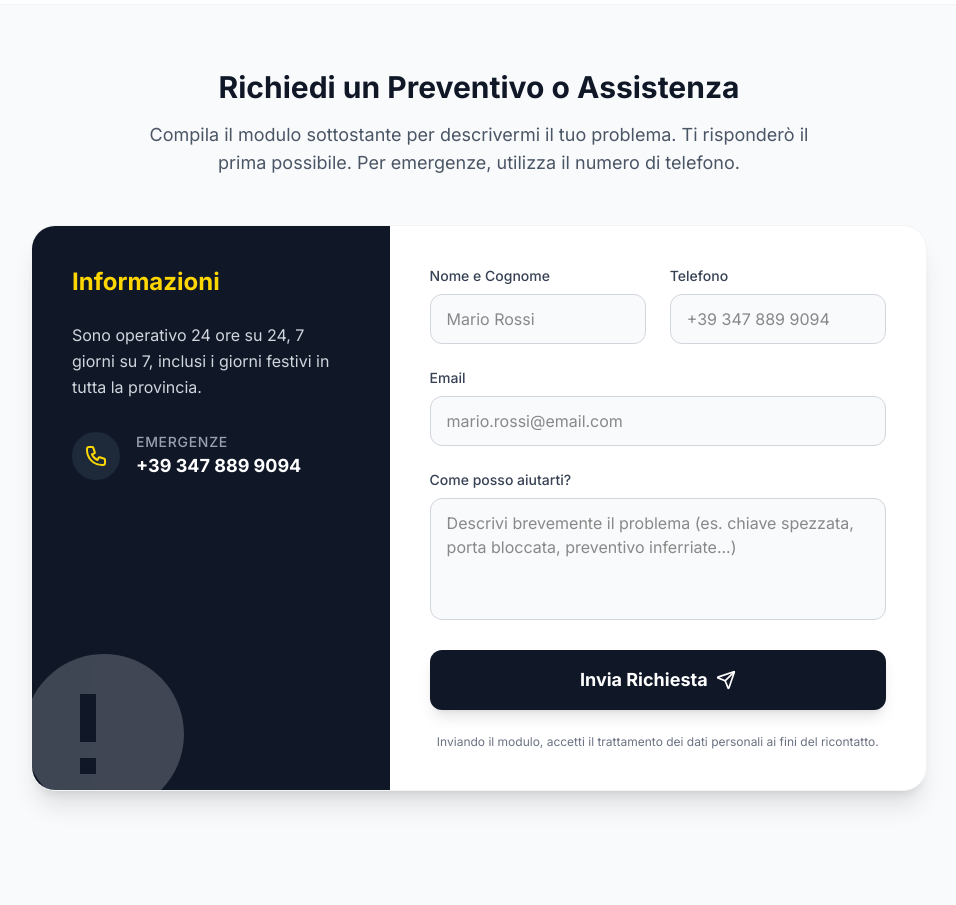
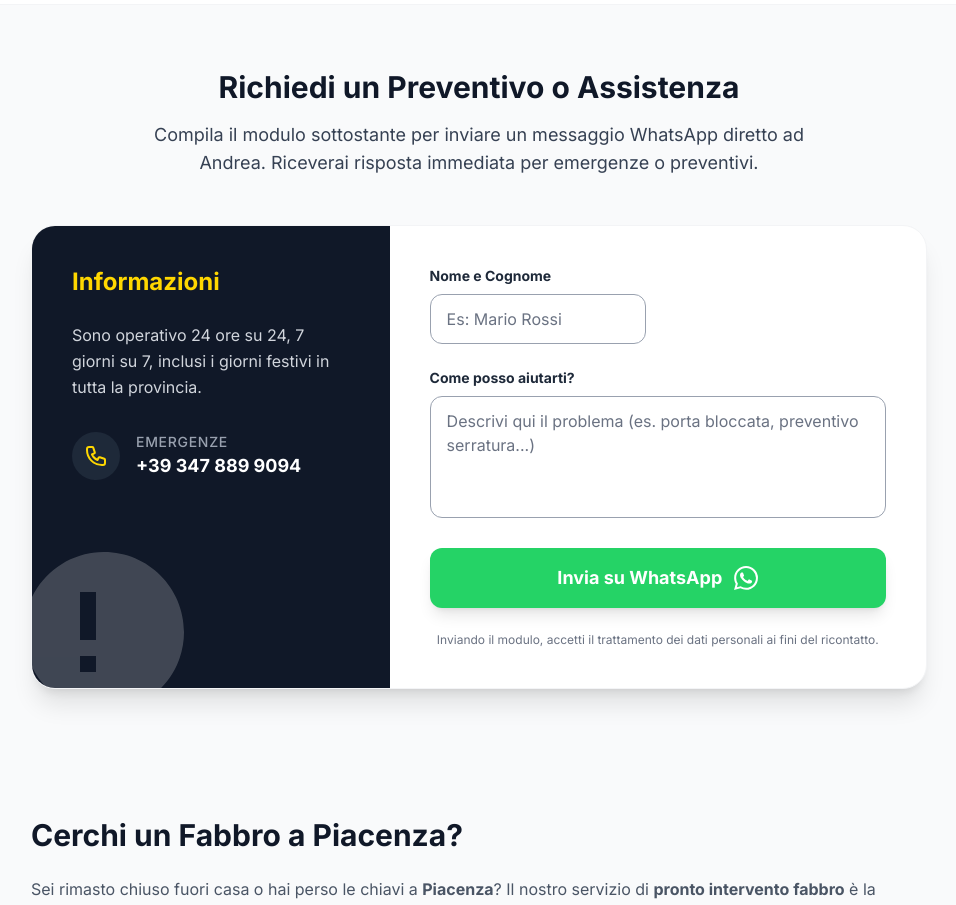
Before and after one commit to alebaia81/fabbro-armelloni, a Next.js app: page / in a window 1280 px wide. Shown: the part 2900-3805 px from the top of the page, without its empty margins (161-1117 px from the left). Built offline with nearby package versions, Linux system fonts and the light colour scheme.

Commit message:
feat: semplificazione form contatti (rimozione telefono) e sincronizzazione WhatsApp per Andrea

```diff
--- a/src/app/layout.tsx
+++ b/src/app/layout.tsx
@@ -43,7 +43,7 @@
 
         {/* Global Desktop & Mobile Sticky WhatsApp Button */}
         <a
-          href="https://wa.me/393478899094?text=Grazie%20per%20averci%20contattato!%20Risponderemo%20a%20breve!"
+          href="https://wa.me/393478899094?text=Ciao%20Andrea!%20Ti%20contatto%20dal%20sito%20web.%20Avrei%20bisogno%20di%20assistenza%20per:%20"
           target="_blank"
           rel="noopener noreferrer"
           className="fixed bottom-24 right-4 md:bottom-6 md:right-6 bg-[#25D366] text-white p-3 rounded-full shadow-2xl hover:bg-[#20b858] hover:scale-110 transition-all duration-300 z-[9999] flex items-center justify-center animate-bounce group"
--- a/src/components/ContactForm.tsx
+++ b/src/components/ContactForm.tsx
@@ -9,30 +9,15 @@
 
   async function handleSubmit(e: React.FormEvent<HTMLFormElement>) {
     e.preventDefault();
-    setStatus("submitting");
     const formData = new FormData(e.currentTarget);
-    const object = Object.fromEntries(formData);
-    const json = JSON.stringify(object);
+    const name = formData.get("name")?.toString() || "";
+    const message = formData.get("message")?.toString() || "";
 
-    try {
-      const response = await fetch("https://api.web3forms.com/submit", {
-        method: "POST",
-        headers: {
-          "Content-Type": "application/json",
-          Accept: "application/json"
-        },
-        body: json
-      });
-      const result = await response.json();
-      if (result.success) {
-        setStatus("success");
-      } else {
-        setStatus("error");
-      }
-    } catch (error) {
-      console.error(error);
-      setStatus("error");
-    }
+    const text = `Ciao Andrea! Sono ${name}. Ti contatto dal sito per: ${message}.`;
+    const whatsappUrl = `https://wa.me/393478899094?text=${encodeURIComponent(text)}`;
+
+    window.open(whatsappUrl, "_blank");
+    setStatus("success");
   }
 
   return (
@@ -40,8 +25,8 @@
       <div className="max-w-4xl mx-auto">
         <div className="text-center mb-12">
           <h2 className="text-3xl font-bold text-gray-900 mb-4">Richiedi un Preventivo o Assistenza</h2>
-          <p className="text-lg text-gray-600 max-w-2xl mx-auto">
-            Compila il modulo sottostante per descrivermi il tuo problema. Ti risponderò il prima possibile. Per emergenze, utilizza il numero di telefono.
+          <p className="text-lg text-gray-700 max-w-2xl mx-auto">
+            Compila il modulo sottostante per inviare un messaggio WhatsApp diretto ad Andrea. Riceverai risposta immediata per emergenze o preventivi.
           </p>
         </div>
 
@@ -86,8 +71,8 @@
                     <CheckCircle2 className="w-10 h-10 text-green-600" />
                   </div>
                   <h3 className="text-2xl font-bold text-gray-900 mb-2">Messaggio Inviato!</h3>
-                  <p className="text-gray-600 max-w-sm">
-                    Grazie per avermi contattato. Ho ricevuto la tua richiesta e ti risponderò il prima possibile.
+                  <p className="text-gray-700 max-w-sm">
+                    Grazie! La tua richiesta è stata preparata. Se non si è aperta automaticamente l'app di WhatsApp, puoi contattarmi direttamente al numero sopra indicato.
                   </p>
                   <button
                     onClick={() => setStatus("idle")}
@@ -98,16 +83,9 @@
                 </div>
               ) : (
                 <form onSubmit={handleSubmit} className="space-y-6">
-                  {/* Web3Forms Access Key */}
-                  <input type="hidden" name="access_key" value={accessKey} />
-                  {/* Soggetto predefinito (opzionale) */}
-                  <input type="hidden" name="subject" value="Nuova richiesta dal sito web Fabbro" />
-                  {/* Honeypot per Spam (opzionale raccomandato da web3forms) */}
-                  <input type="checkbox" name="botcheck" className="hidden" style={{ display: 'none' }} />
-
-                  <div className="grid grid-cols-1 sm:grid-cols-2 gap-6">
+                    <div className="grid grid-cols-1 sm:grid-cols-2 gap-6">
                     <div className="space-y-2">
-                      <label htmlFor="name" className="text-sm font-medium text-gray-700 block">
+                      <label htmlFor="name" className="text-sm font-bold text-gray-800 block">
                         Nome e Cognome
                       </label>
                       <input
@@ -115,41 +93,14 @@
                         name="name"
                         id="name"
                         required
-                        className="w-full px-4 py-3 rounded-xl border border-gray-300 focus:ring-2 focus:ring-green-500 focus:border-green-500 outline-none transition bg-gray-50 focus:bg-white"
-                        placeholder="Mario Rossi"
-                      />
-                    </div>
-                    <div className="space-y-2">
-                      <label htmlFor="phone" className="text-sm font-medium text-gray-700 block">
-                        Telefono
-                      </label>
-                      <input
-                        type="tel"
-                        name="phone"
-                        id="phone"
-                        required
-                        className="w-full px-4 py-3 rounded-xl border border-gray-300 focus:ring-2 focus:ring-green-500 focus:border-green-500 outline-none transition bg-gray-50 focus:bg-white"
-                        placeholder="+39 347 889 9094"
+                        className="w-full px-4 py-3 rounded-xl border border-gray-400 focus:ring-2 focus:ring-green-500 focus:border-green-500 outline-none transition bg-white text-gray-900 placeholder:text-gray-500"
+                        placeholder="Es: Mario Rossi"
                       />
                     </div>
                   </div>
 
                   <div className="space-y-2">
-                    <label htmlFor="email" className="text-sm font-medium text-gray-700 block">
-                      Email
-                    </label>
-                    <input
-                      type="email"
-                      name="email"
-                      id="email"
-                      required
-                      className="w-full px-4 py-3 rounded-xl border border-gray-300 focus:ring-2 focus:ring-green-500 focus:border-green-500 outline-none transition bg-gray-50 focus:bg-white"
-                      placeholder="mario.rossi@email.com"
-                    />
-                  </div>
-
-                  <div className="space-y-2">
-                    <label htmlFor="message" className="text-sm font-medium text-gray-700 block">
+                    <label htmlFor="message" className="text-sm font-bold text-gray-800 block">
                       Come posso aiutarti?
                     </label>
                     <textarea
@@ -157,8 +108,8 @@
                       id="message"
                       rows={4}
                       required
-                      className="w-full px-4 py-3 rounded-xl border border-gray-300 focus:ring-2 focus:ring-green-500 focus:border-green-500 outline-none transition bg-gray-50 focus:bg-white resize-none"
-                      placeholder="Descrivi brevemente il problema (es. chiave spezzata, porta bloccata, preventivo inferriate...)"
+                      className="w-full px-4 py-3 rounded-xl border border-gray-400 focus:ring-2 focus:ring-green-500 focus:border-green-500 outline-none transition bg-white text-gray-900 placeholder:text-gray-500 resize-none"
+                      placeholder="Descrivi qui il problema (es. porta bloccata, preventivo serratura...)"
                     ></textarea>
                   </div>
 
@@ -171,16 +122,12 @@
 
                   <button
                     type="submit"
-                    disabled={status === "submitting"}
-                    className="w-full flex items-center justify-center gap-2 py-4 px-6 rounded-xl bg-gray-900 text-white font-bold text-lg hover:bg-gray-800 focus:ring-4 focus:ring-gray-300 transition-all shadow-lg active:scale-[0.98] disabled:opacity-70 disabled:cursor-not-allowed"
+                    className="w-full flex items-center justify-center gap-3 py-4 px-6 rounded-xl bg-[#25D366] text-white font-bold text-lg hover:bg-[#128C7E] focus:ring-4 focus:ring-green-300 transition-all shadow-lg active:scale-[0.98]"
                   >
-                    {status === "submitting" ? (
-                      "Invio in corso..."
-                    ) : (
-                      <>
-                        Invia Richiesta <Send className="w-5 h-5" />
-                      </>
-                    )}
+                    Invia su WhatsApp
+                    <svg className="w-6 h-6" fill="currentColor" viewBox="0 0 24 24">
+                      <path d="M17.472 14.382c-.297-.149-1.758-.867-2.03-.967-.273-.099-.471-.148-.67.15-.197.297-.767.966-.94 1.164-.173.199-.347.223-.644.075-.297-.15-1.255-.463-2.39-1.475-.883-.788-1.48-1.761-1.653-2.059-.173-.297-.018-.458.13-.606.134-.133.298-.347.446-.52.149-.174.198-.298.298-.497.099-.198.05-.371-.025-.52-.075-.149-.669-1.612-.916-2.207-.242-.579-.487-.5-.669-.51-.173-.008-.371-.01-.57-.01-.198 0-.52.074-.792.372-.272.297-1.04 1.016-1.04 2.479 0 1.462 1.067 2.877 1.215 3.076.149.198 2.096 3.2 5.077 4.487.709.306 1.262.489 1.694.625.712.227 1.36.195 1.871.118.571-.085 1.758-.719 2.006-1.413.248-.694.248-1.289.173-1.413-.074-.124-.272-.198-.57-.347m-5.421 7.403h-.004a9.87 9.87 0 01-5.031-1.378l-.361-.214-3.741.982.998-3.648-.235-.374a9.86 9.86 0 01-1.51-5.26c.001-5.45 4.436-9.884 9.888-9.884 2.64 0 5.122 1.03 6.988 2.898a9.825 9.825 0 012.893 6.994c-.003 5.45-4.437 9.884-9.885 9.884m8.413-18.297A11.815 11.815 0 0012.05 0C5.495 0 .16 5.335.157 11.892c0 2.096.547 4.142 1.588 5.945L.057 24l6.305-1.654a11.882 11.882 0 005.683 1.448h.005c6.554 0 11.89-5.335 11.893-11.893a11.821 11.821 0 00-3.48-8.413Z" />
+                    </svg>
                   </button>
                   <p className="text-xs text-center text-gray-500 mt-4">
                     Inviando il modulo, accetti il trattamento dei dati personali ai fini del ricontatto.
```
